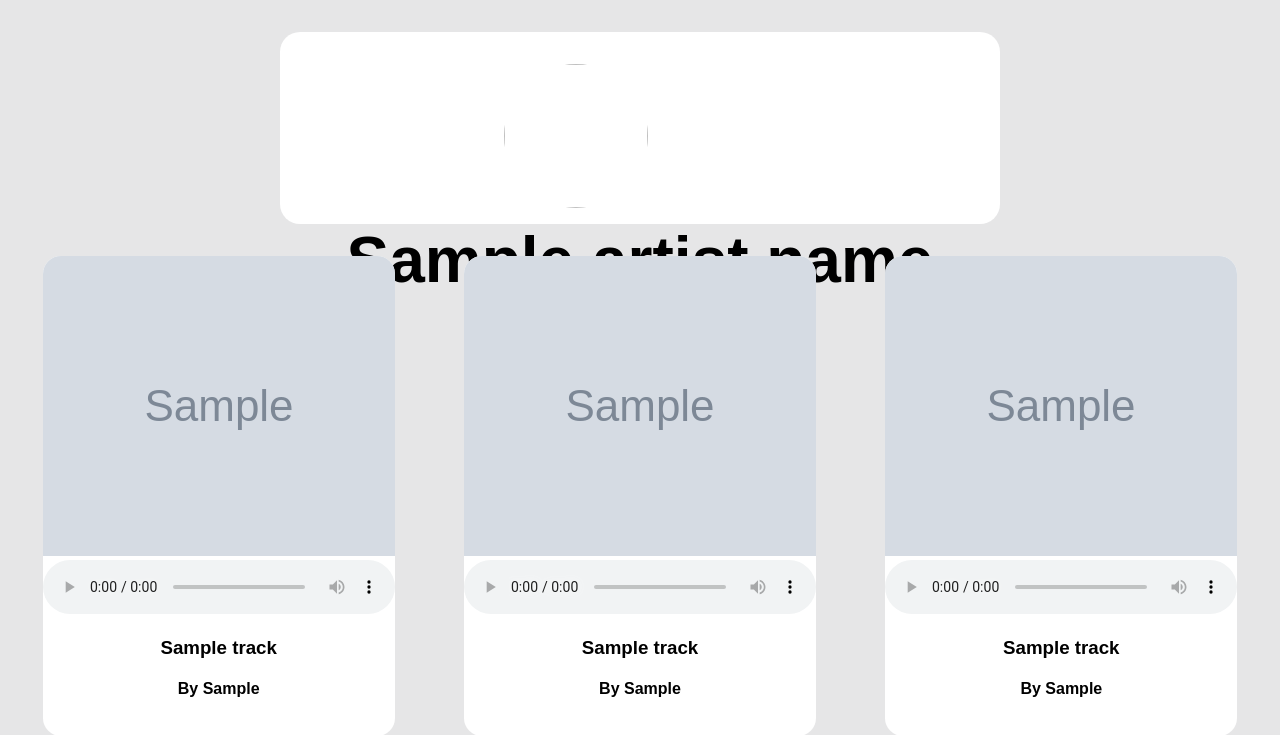
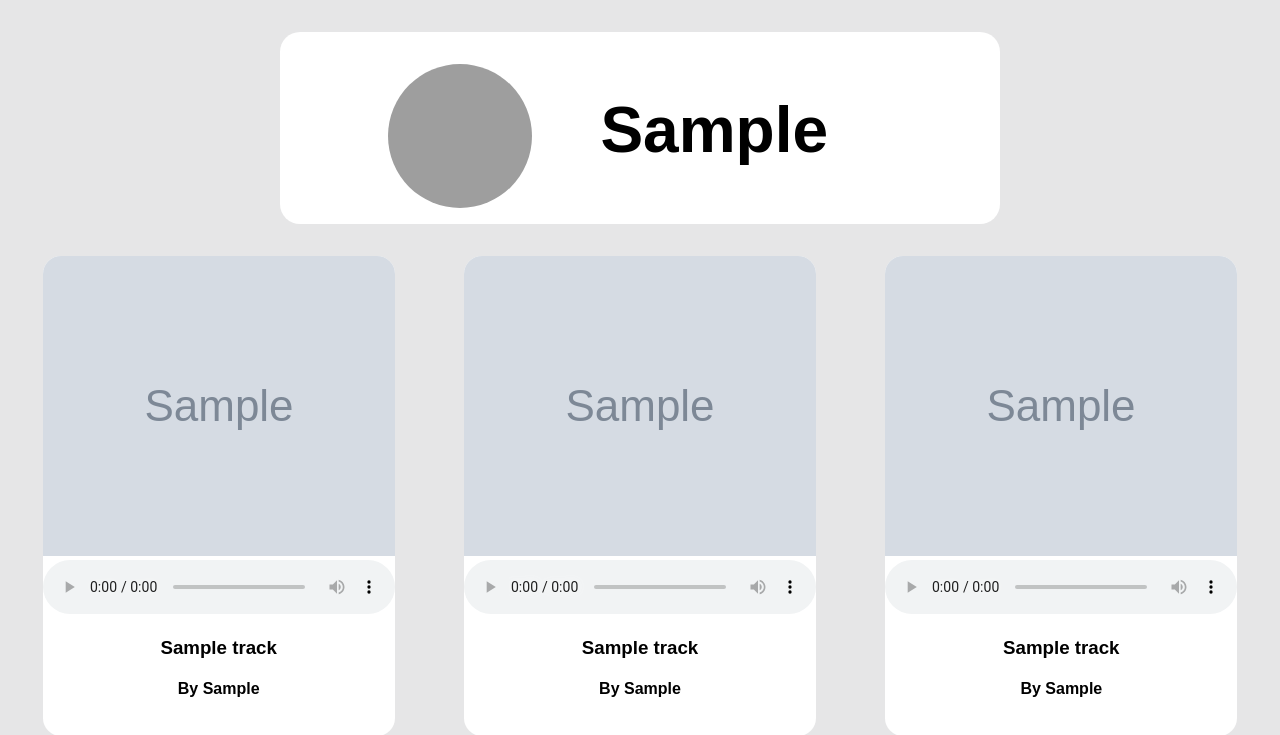
Before and after one commit to Mihir240/project1-mr744, a Flask app: template templates/index.html in a window 1280 px wide. Shown: the top 735 px of the page. Run offline with Flask 2, Linux system fonts and the light colour scheme; the template is opened without the code that fills it: most values are stand-ins (such as "Sample title", 1, 10 or a date in 2020); grey boxes marked "Sample" are stand-in pictures; grey boxes are pictures that could not be loaded.

Commit message:
Updated the artist name positioning and organized code in main.py and track.py

```diff
--- a/main.py
+++ b/main.py
@@ -7,60 +7,36 @@ from track import *
 
 app = Flask(__name__)
 
-def extract_track_info(json_obj: dict) -> list:
-    all_tracks = []
-
-    #traverse the json_obj
-    for info in json_obj['tracks'][:10]:
-
-        song_artist = info['artists'][0]['name']
-        song_name = info['name']
-        song_image = info['album']['images'][1]['url']
-        song_url = info['preview_url']
-
-
-        all_tracks.append(
-            Track(song_name,
-                song_artist,
-                song_image,
-                song_url,
-                )
-            )
-
-    return random.sample(all_tracks,3)
 
 @app.route('/')
 def main_app():
 
-    #spotify object handle
-    sp = spot_obj()
+    #spotify object that handles the get requests
+    spotify_obj = spot_obj()
 
-                  #drake, weeknd, post malone, adele, lorde
-    id_artists = ['3TVXtAsR1Inumwj472S9r4','1Xyo4u8uXC1ZmMpatF05PJ','246dkjvS1zLTtiykXe5h60','4dpARuHxo51G3z768sgnrY','163tK9Wjr9P9DmM0AVK7lm']
+    #id's for fav artists
+    id_artists = ['3TVXtAsR1Inumwj472S9r4', #drake
+                '1Xyo4u8uXC1ZmMpatF05PJ', #weeknd
+                '246dkjvS1zLTtiykXe5h60', #post malone
+                '4dpARuHxo51G3z768sgnrY', #adele
+                '163tK9Wjr9P9DmM0AVK7lm', #lorde
+                '06HL4z0CvFAxyc27GXpf02', #taylor swift
+                '6eUKZXaKkcviH0Ku9w2n3V'] #ed sheeran
 
-    #choose one id artist from the array
+    #chooses one id artist from the list
     selected_id = random.choice(id_artists)
-
-    #pass json format in the track obj
-    json_obj = sp.artist_top_tracks(selected_id,country='US')
-
-    #pass it into
+    json_obj = spotify_obj.artist_top_tracks(selected_id,country='US')
     list_of_tracks = extract_track_info(json_obj)
 
+    #retrieving artist info
+    artist = spotify_obj.artist(selected_id)
+                        # artist pic                 #artist name
+    info_of_artist = [artist['images'][2]['url'], artist['name']  ]
 
-    artist = sp.artist(selected_id)
-    #artist image url
-    image_of_artist = artist['images'][2]['url']
-
-    #artist name
-    artist_name = artist['name']
-
-    print(image_of_artist)
     return render_template(
         'index.html',
         all_tracks = list_of_tracks,
-        url_artist = image_of_artist,
-        artist_name = artist_name,
+        artist_info = info_of_artist,
     )
 
 app.run(
--- a/static/styles.css
+++ b/static/styles.css
@@ -30,6 +30,8 @@ div.jumbo{
 h1{
     display: inline-block;
     font-size: 4rem;
+    position:relative;
+    bottom:1.5rem;
 }
 img.track-align{
     position: relative;
--- a/templates/index.html
+++ b/templates/index.html
@@ -8,8 +8,8 @@
     <body>
 
         <div class="jumbo">
-            <img src="{{url_artist}}"  class='front-img'></img>
-            <h1>{{artist_name}}</h1>
+            <img src="{{artist_info[0]}}"  class='front-img'></img>
+            <h1>{{artist_info[1]}}</h1>
         </div>
 
         <div class='list-tracks'>
@@ -21,9 +21,6 @@
                    <h4 class='song-text'>By {{all_tracks[i].get_song_artist()}}</h4>
               </div>
         {%endfor%}
-
-
-
         </div>
     </body>
 </html>
```
Also changed, not shown: track.py (+29 -1 lines).
